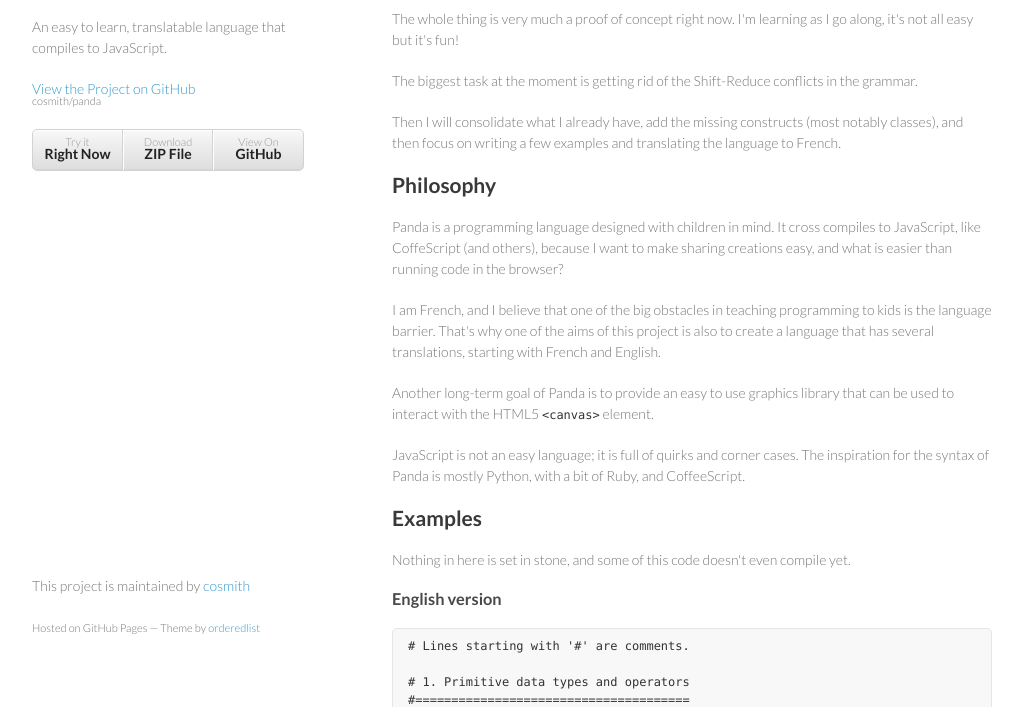
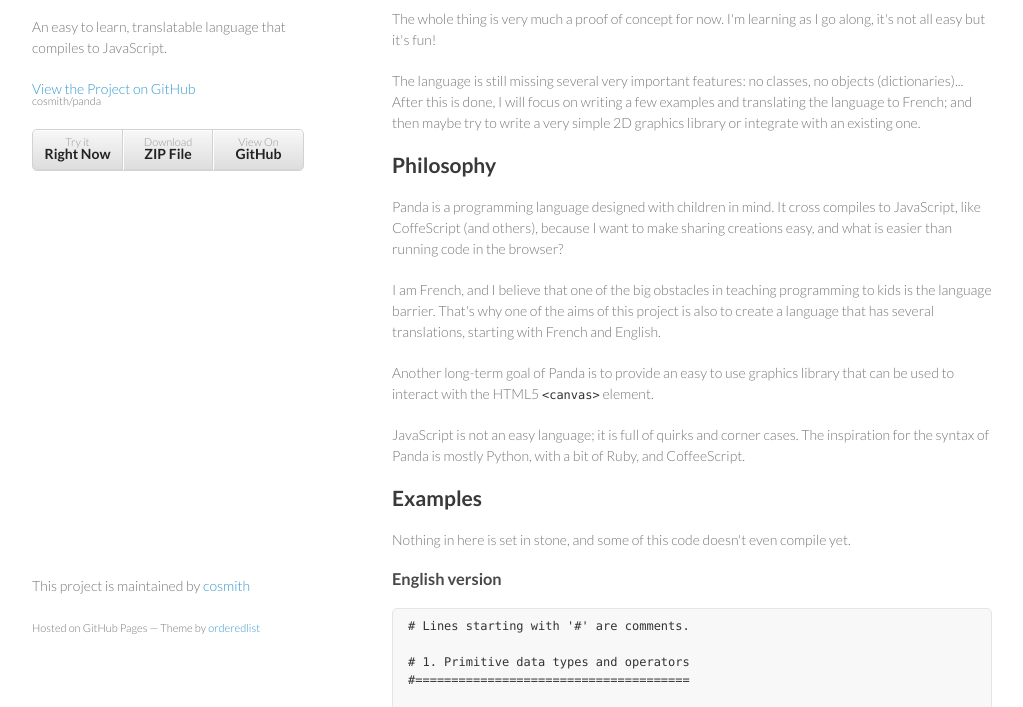
Before and after one commit to cosmith/panda, a plain HTML site: page index.html in a window 1280 px wide. Shown: the part 93-800 px from the top of the page, without its empty margins (128-1151 px from the left). Drawn offline with Linux system fonts and the light colour scheme.

Commit message:
Update index

```diff
--- a/index.html
+++ b/index.html
@@ -36,15 +36,14 @@
 <h2>
 <a name="status" class="anchor" href="#status"><span class="octicon octicon-link"></span></a>Status</h2>
 
-<p>The whole thing is very much a proof of concept right now. I'm learning as I go
-along, it's not all easy but it's fun!</p>
-
-<p>The biggest task at the moment is getting rid of the Shift-Reduce conflicts in
-the grammar.</p>
-
-<p>Then I will consolidate what I already have, add the missing constructs (most
-notably classes), and then focus on writing a few examples and translating the
-language to French.</p>
+<p>
+  The whole thing is very much a proof of concept for now. I'm learning as I go along, it's not all easy but it's fun!
+</p>
+<p>
+  The language is still missing several very important features: no classes, no objects (dictionaries)...
+  After this is done, I will focus on writing a few examples and translating the language to French;
+  and then maybe try to write a very simple 2D graphics library or integrate with an existing one.
+</p>
 
 <h2>
 <a name="philosophy" class="anchor" href="#philosophy"><span class="octicon octicon-link"></span></a>Philosophy</h2>
```
